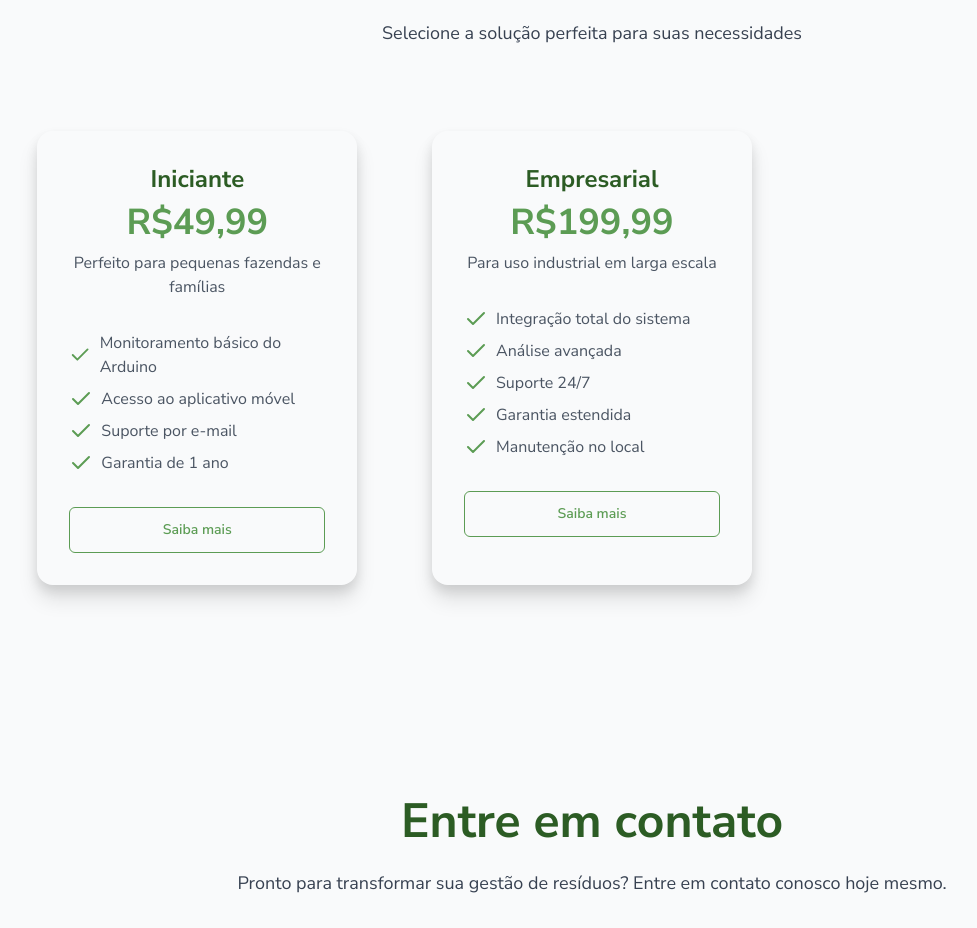
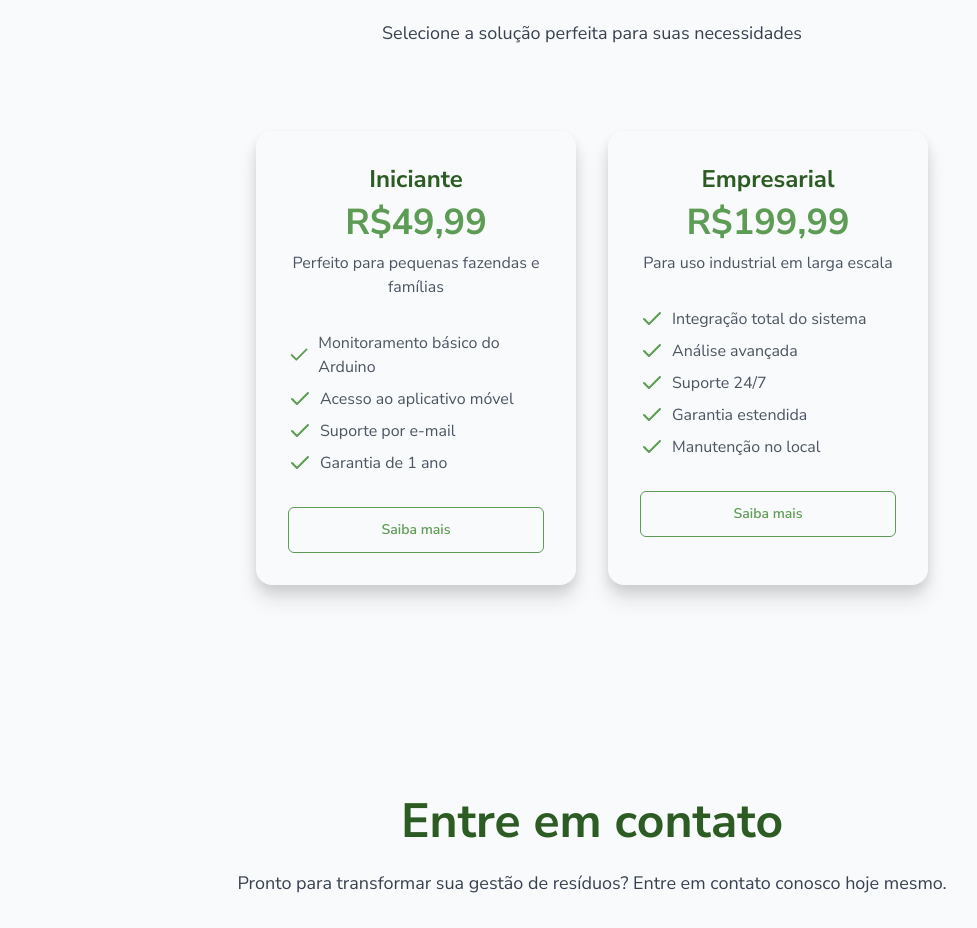
Before and after one commit to Lotus-Bio/lotus-frontend-2.0, a Next.js app: page / in a window 1280 px wide. Shown: the part 2600-3528 px from the top of the page, without its empty margins (48-1025 px from the left). Built offline with nearby package versions, Linux system fonts and the light colour scheme; no server answers.

Commit message:
Corrige tamanho e alinhamento da seção de planos

```diff
--- a/src/ui/components/CardPlan/cardPlan.style.js
+++ b/src/ui/components/CardPlan/cardPlan.style.js
@@ -12,7 +12,6 @@ export const StyledCardPlan = styled.div`
   padding: 2rem;
   max-width: 320px;
   width: 100%;
-  height: -webkit-fill-available;
 `;
 
 export const IndicadoBlock = styled.div`
--- a/src/ui/sections/PlanSection/planSection.style.js
+++ b/src/ui/sections/PlanSection/planSection.style.js
@@ -6,15 +6,14 @@ export const StyledPlanSection = styled.section`
 `;
 
 export const ContainerPlan = styled(Container)`
-  display: grid;
-  grid-template-columns: 1fr;
-  gap: 1rem;
-  align-items: center;
-  justify-items: center;
+  display: flex;
+  gap: 2rem;
+  align-items: stretch;
+  justify-content: center;
 
   margin-top: 4rem;
 
   @media (min-width: 768px) {
-    grid-template-columns: repeat(3, 1fr);
+    grid-template-columns: repeat(2, 1fr);
   }
 `;
```
